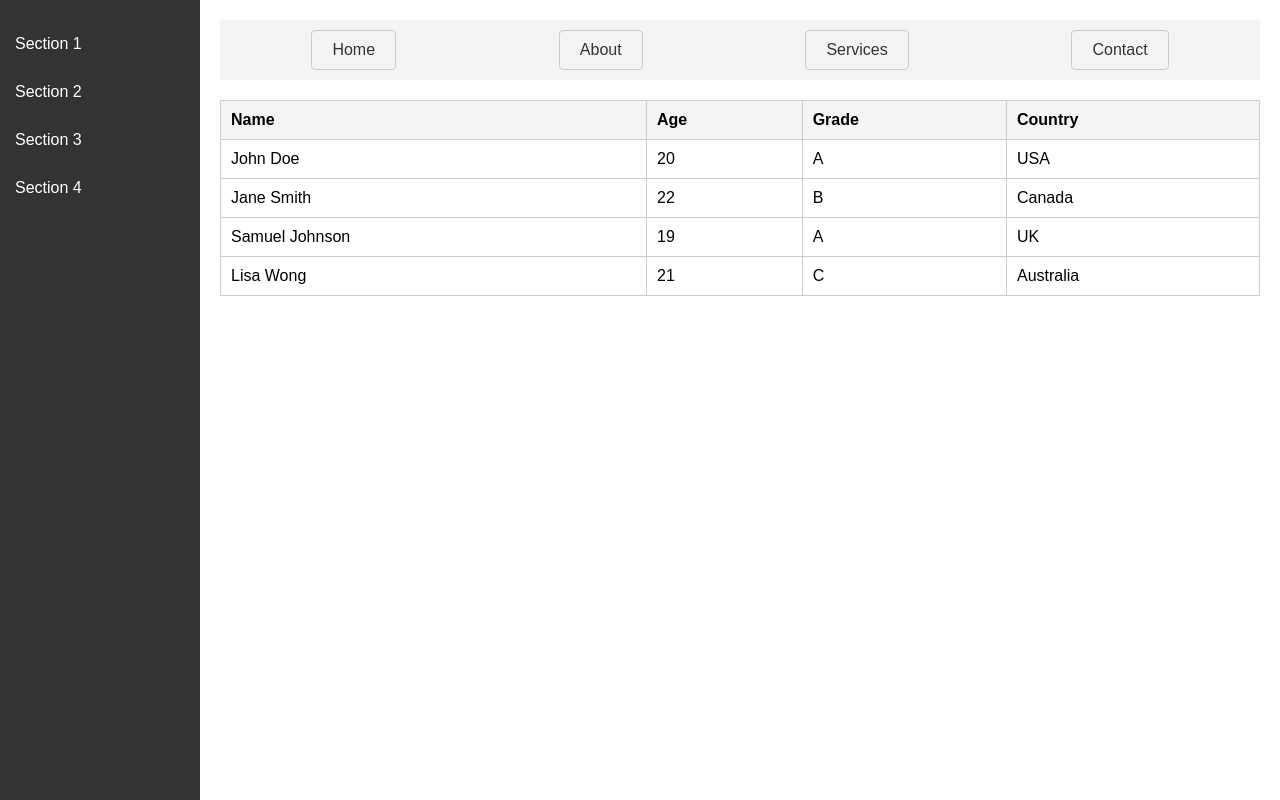
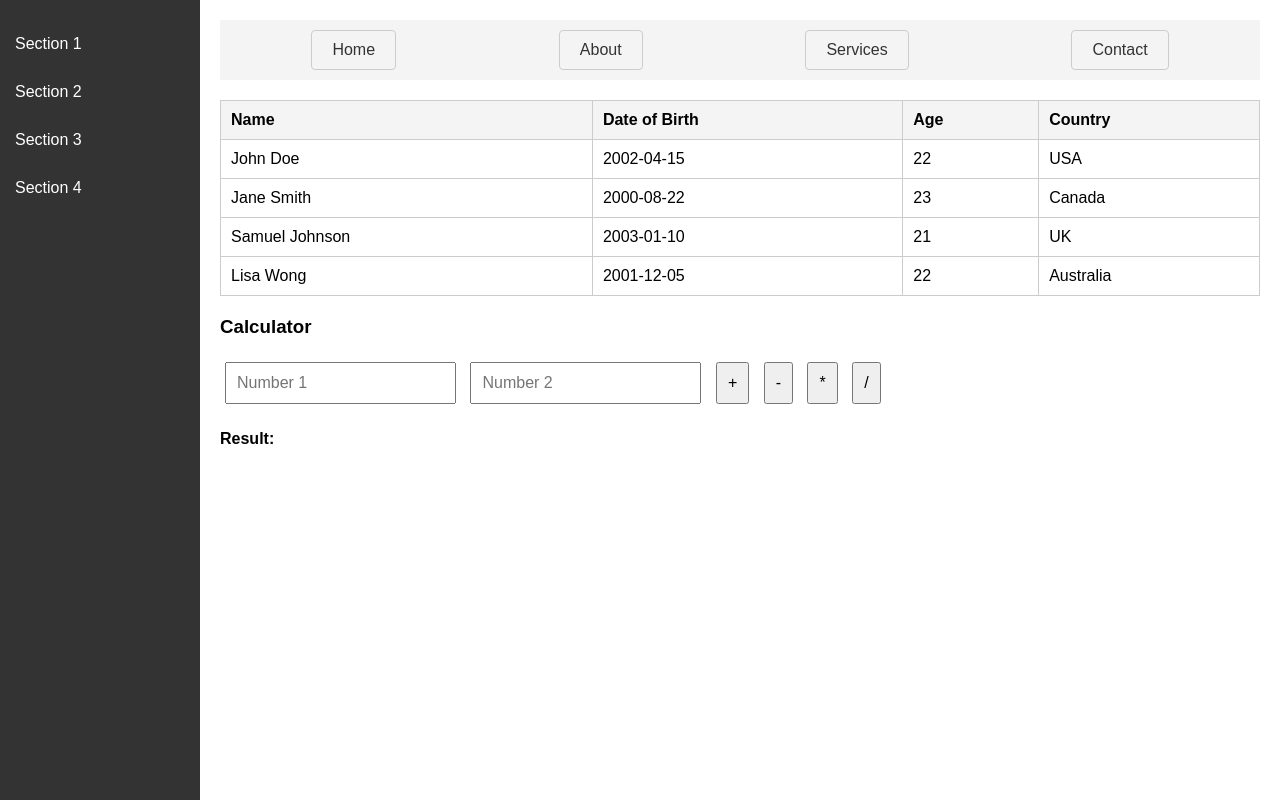
Before and after one commit to Uzair42/mu042, a plain HTML site: page index.html in a window 1280 px wide. Drawn offline with Linux system fonts and the light colour scheme.

Commit message:
Update index.html

```diff
--- a/index.html
+++ b/index.html
@@ -3,13 +3,14 @@
 <head>
     <meta charset="UTF-8">
     <meta name="viewport" content="width=device-width, initial-scale=1.0">
-    <title>Table with Menu and Sidebar</title>
+    <title>Interactive Page</title>
     <style>
         body {
             font-family: Arial, sans-serif;
             margin: 0;
             padding: 0;
             display: flex;
+            flex-direction: column;
         }
 
         /* Sidebar */
@@ -20,6 +21,8 @@
             position: fixed;
             height: 100%;
             padding-top: 20px;
+            display: flex;
+            flex-direction: column;
         }
 
         .sidebar a {
@@ -37,7 +40,7 @@
         .main-content {
             margin-left: 200px;
             padding: 20px;
-            width: calc(100% - 200px);
+            flex-grow: 1;
         }
 
         /* Menu */
@@ -80,6 +83,34 @@
         th {
             background-color: #f4f4f4;
         }
+
+        /* Responsive */
+        @media (max-width: 768px) {
+            .sidebar {
+                width: 100%;
+                height: auto;
+                position: relative;
+            }
+
+            .main-content {
+                margin-left: 0;
+            }
+
+            .menu {
+                flex-direction: column;
+            }
+        }
+
+        /* Calculator */
+        .calculator {
+            margin-top: 20px;
+        }
+
+        .calculator input, .calculator button {
+            margin: 5px;
+            padding: 10px;
+            font-size: 16px;
+        }
     </style>
 </head>
 <body>
@@ -100,38 +131,102 @@
             <thead>
                 <tr>
                     <th>Name</th>
+                    <th>Date of Birth</th>
                     <th>Age</th>
-                    <th>Grade</th>
                     <th>Country</th>
                 </tr>
             </thead>
-            <tbody>
+            <tbody id="studentTable">
                 <tr>
                     <td>John Doe</td>
-                    <td>20</td>
-                    <td>A</td>
+                    <td>2002-04-15</td>
+                    <td id="age1"></td>
                     <td>USA</td>
                 </tr>
                 <tr>
                     <td>Jane Smith</td>
-                    <td>22</td>
-                    <td>B</td>
+                    <td>2000-08-22</td>
+                    <td id="age2"></td>
                     <td>Canada</td>
                 </tr>
                 <tr>
                     <td>Samuel Johnson</td>
-                    <td>19</td>
-                    <td>A</td>
+                    <td>2003-01-10</td>
+                    <td id="age3"></td>
                     <td>UK</td>
                 </tr>
                 <tr>
                     <td>Lisa Wong</td>
-                    <td>21</td>
-                    <td>C</td>
+                    <td>2001-12-05</td>
+                    <td id="age4"></td>
                     <td>Australia</td>
                 </tr>
             </tbody>
         </table>
+
+        <div class="calculator">
+            <h3>Calculator</h3>
+            <input type="text" id="calcInput1" placeholder="Number 1">
+            <input type="text" id="calcInput2" placeholder="Number 2">
+            <button onclick="calculate('add')">+</button>
+            <button onclick="calculate('subtract')">-</button>
+            <button onclick="calculate('multiply')">*</button>
+            <button onclick="calculate('divide')">/</button>
+            <h4>Result: <span id="calcResult"></span></h4>
+        </div>
     </div>
+
+    <script>
+        // Function to calculate age
+        function calculateAge(dob) {
+            const birthDate = new Date(dob);
+            const today = new Date();
+            let age = today.getFullYear() - birthDate.getFullYear();
+            const monthDiff = today.getMonth() - birthDate.getMonth();
+            if (monthDiff < 0 || (monthDiff === 0 && today.getDate() < birthDate.getDate())) {
+                age--;
+            }
+            return age;
+        }
+
+        // Populate ages in the table
+        document.querySelectorAll('#studentTable tr').forEach((row, index) => {
+            const dobCell = row.cells[1];
+            const ageCell = row.cells[2];
+            if (dobCell && ageCell) {
+                const dob = dobCell.textContent;
+                const age = calculateAge(dob);
+                ageCell.textContent = age;
+            }
+        });
+
+        // Calculator function
+        function calculate(operation) {
+            const input1 = parseFloat(document.getElementById('calcInput1').value);
+            const input2 = parseFloat(document.getElementById('calcInput2').value);
+            let result;
+
+            if (isNaN(input1) || isNaN(input2)) {
+                result = 'Invalid input';
+            } else {
+                switch (operation) {
+                    case 'add':
+                        result = input1 + input2;
+                        break;
+                    case 'subtract':
+                        result = input1 - input2;
+                        break;
+                    case 'multiply':
+                        result = input1 * input2;
+                        break;
+                    case 'divide':
+                        result = input2 !== 0 ? input1 / input2 : 'Cannot divide by zero';
+                        break;
+                }
+            }
+
+            document.getElementById('calcResult').textContent = result;
+        }
+    </script>
 </body>
 </html>
```
